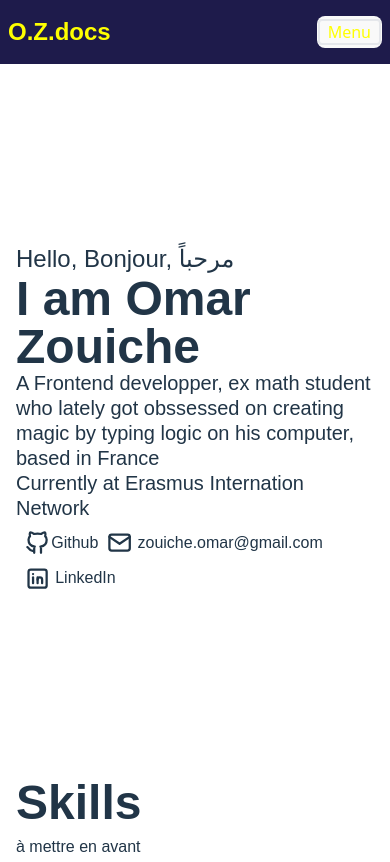
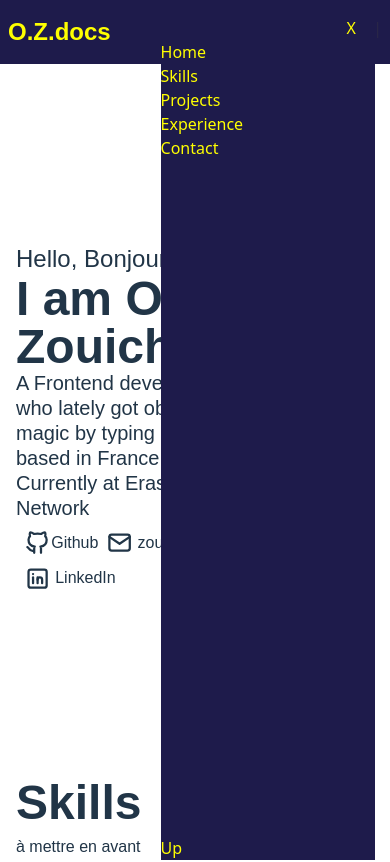
Before and after one commit to ZouicheOmar/grunted, a React (Vite) app: page / in a window 390 px wide. Shown: the top 862 px of the page. Built offline with nearby package versions, Linux system fonts and the light colour scheme; a web font is replaced by a local one.

Commit message:
new mobile side menu

```diff
--- a/src/components/Navbar.jsx
+++ b/src/components/Navbar.jsx
@@ -1,6 +1,6 @@
 /** @format */
 import {animate, stagger} from 'motion'
-import {useEffect} from 'react'
+import {useEffect, useState} from 'react'
 import fadeFromTop from '../functions/animations/fadeFromTop'
 
 import * as DropdownMenu from '@radix-ui/react-dropdown-menu'
@@ -32,6 +32,142 @@ async function animateNavbarItems() {
       opacity: [0, 1],
     },
     {duration: 0.3, delay: stagger(0.15)}
+  )
+}
+
+const DropDown = () => {
+  const handleGoHome = () => {
+    const element = document.getElementById('hero')
+    element.scrollIntoView({behavior: 'smooth'})
+  }
+  const handleGoToSkills = () => {
+    const element = document.getElementById('skills')
+    element.scrollIntoView({behavior: 'smooth'})
+  }
+  const handleGoToExp = () => {
+    const element = document.getElementById('experiences')
+    element.scrollIntoView({behavior: 'smooth'})
+  }
+  const handleGoToContact = () => {
+    const element = document.getElementById('contact')
+    element.scrollIntoView({behavior: 'smooth'})
+  }
+  const handleGoToProjects = () => {
+    const element = document.getElementById('projects')
+    element.scrollIntoView({behavior: 'smooth'})
+  }
+  return (
+    <DropdownMenu.Root>
+      <DropdownMenu.Trigger className="p-0 m-0 focus:outline-none hover:ring-none">
+        <span className="border-2 rounded px-2">Menu</span>
+      </DropdownMenu.Trigger>
+      <DropdownMenu.Portal>
+        <DropdownMenu.Content className="text-[yellow] text-2xl w-[50vw] h-[100vh] bg-indigo-950 border-[1px] border-[yellow] text-yellow fromaDJR data-[state=open]:animate-[ data-[state=closed]:animate-[">
+          <DropdownMenu.Item>
+            {' '}
+            <p
+              id="nav_item"
+              className="md:pl-[2rem] pl-[1rem] hover:underli hover:cursor-pointer hover:bg-indigo-800"
+              onClick={handleGoToSkills}
+            >
+              <span className="jetBrains">01.</span>
+              Skills
+            </p>
+          </DropdownMenu.Item>
+          <DropdownMenu.Item>
+            <p
+              id="nav_item"
+              className="md:pl-[2rem] pl-[1rem] hover:cursor-pointer hover:bg-indigo-800"
+              onClick={handleGoToProjects}
+            >
+              <span className="jetBrains">02.</span>
+              Projects
+            </p>
+          </DropdownMenu.Item>
+          <DropdownMenu.Item>
+            <p
+              id="nav_item"
+              className="md:pl-[2rem] pl-[1rem] hover:cursor-pointer hover:bg-indigo-800 "
+              onClick={handleGoToExp}
+            >
+              <span className="jetBrains">03.</span>
+              Experiences
+            </p>
+
+            <p
+              id="nav_item"
+              className="md:pl-[2rem] pl-[1rem] hover:cursor-pointer hover:bg-indigo-800 "
+              onClick={handleGoToContact}
+            >
+              <span className="jetBrains">04.</span>
+              Contact
+            </p>
+          </DropdownMenu.Item>
+        </DropdownMenu.Content>
+      </DropdownMenu.Portal>
+    </DropdownMenu.Root>
+  )
+}
+
+const SideMenu = () => {
+  const [open, setOpen] = useState(false)
+  const handleGoHome = () => {
+    const element = document.getElementById('hero')
+    element.scrollIntoView({behavior: 'smooth'})
+  }
+  const handleGoToSkills = () => {
+    const element = document.getElementById('skills')
+    element.scrollIntoView({behavior: 'smooth'})
+  }
+  const handleGoToExp = () => {
+    const element = document.getElementById('experiences')
+    element.scrollIntoView({behavior: 'smooth'})
+  }
+  const handleGoToContact = () => {
+    const element = document.getElementById('contact')
+    element.scrollIntoView({behavior: 'smooth'})
+  }
+  const handleGoToProjects = () => {
+    const element = document.getElementById('projects')
+    element.scrollIntoView({behavior: 'smooth'})
+  }
+
+  return (
+    <div className="relative">
+      <span className="cursor-pointer" onClick={() => setOpen(!open)}>
+        <div
+          className={`${
+            open ? 'rotate-90' : 'rotate-0 opacity-5'
+          } transition-all duration-[500ms] ease-in-out `}
+        >
+          |||
+        </div>
+      </span>
+      <div
+        className={`${
+          open ? 'left-[50vw]' : 'left-[-50vw]'
+        } absolute w-[55vw] h-[100vh] top-0 bg-indigo-950 flex flex-col justify-between transition-all duration-[500ms] ease-in-out`}
+      >
+        <div className="flex flex-col">
+          <p
+            onClick={() => {
+              setOpen(!open)
+            }}
+            className="cursor-pointer  text-end pr-[1.2rem]"
+          >
+            X
+          </p>
+          <span>Home</span>
+          <span>Skills</span>
+          <span>Projects</span>
+          <span>Experience</span>
+          <span>Contact</span>
+        </div>
+        <div>
+          <span>Up</span>
+        </div>
+      </div>
+    </div>
   )
 }
 
@@ -136,56 +272,8 @@ const Navbar = () => {
         <span className="cursor-pointer text-2xl font-bold jetBrains hover:underline hover:underline-offset-4">
           O.Z.docs
         </span>
-        <DropdownMenu.Root>
-          <DropdownMenu.Trigger className="p-0 m-0 focus:outline-none hover:ring-none">
-            <span className="border-2 rounded px-2">Menu</span>
-          </DropdownMenu.Trigger>
-          <DropdownMenu.Portal>
-            <DropdownMenu.Content className="text-[yellow] text-2xl w-[50vw] h-[100vh] bg-indigo-950 border-[1px] border-[yellow] text-yellow fromaDJR data-[state=open]:animate-[ data-[state=closed]:animate-[">
-              <DropdownMenu.Item>
-                {' '}
-                <p
-                  id="nav_item"
-                  className="md:pl-[2rem] pl-[1rem] hover:underli hover:cursor-pointer hover:bg-indigo-800"
-                  onClick={handleGoToSkills}
-                >
-                  <span className="jetBrains">01.</span>
-                  Skills
-                </p>
-              </DropdownMenu.Item>
-              <DropdownMenu.Item>
-                <p
-                  id="nav_item"
-                  className="md:pl-[2rem] pl-[1rem] hover:cursor-pointer hover:bg-indigo-800"
-                  onClick={handleGoToProjects}
-                >
-                  <span className="jetBrains">02.</span>
-                  Projects
-                </p>
-              </DropdownMenu.Item>
-              <DropdownMenu.Item>
-                <p
-                  id="nav_item"
-                  className="md:pl-[2rem] pl-[1rem] hover:cursor-pointer hover:bg-indigo-800 "
-                  onClick={handleGoToExp}
-                >
-                  <span className="jetBrains">03.</span>
-                  Experiences
-                </p>
-
-                <p
-                  id="nav_item"
-                  className="md:pl-[2rem] pl-[1rem] hover:cursor-pointer hover:bg-indigo-800 "
-                  onClick={handleGoToContact}
-                >
-                  <span className="jetBrains">04.</span>
-                  Contact
-                </p>
-              </DropdownMenu.Item>
-            </DropdownMenu.Content>
-          </DropdownMenu.Portal>
-        </DropdownMenu.Root>
-
+        {/* <DropDown /> */}
+        <SideMenu />
         {/* <span className="title">MENU</span> */}
       </div>
     </>
```
